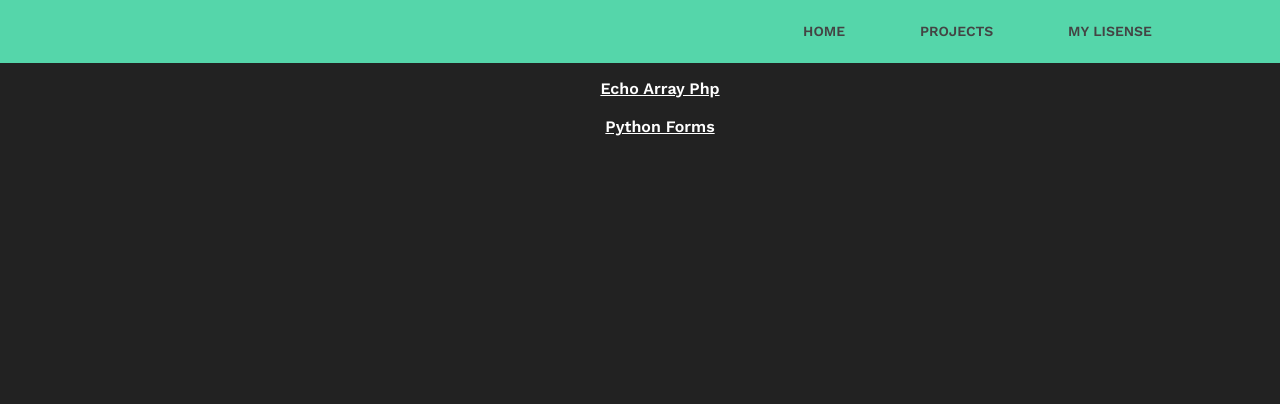
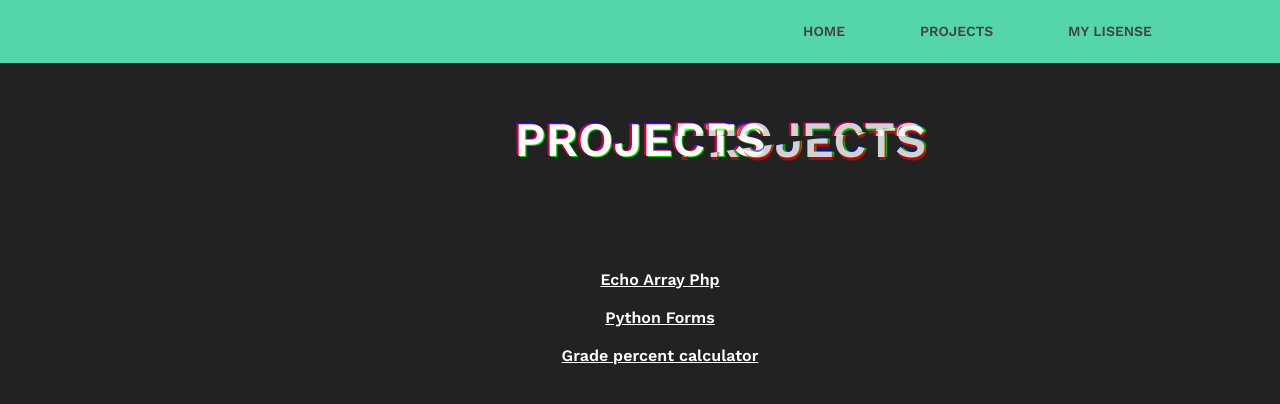
Before and after one commit to CaptainMudkip1/BankOfDogMobile, a PHP site: page /projects/ in a window 1280 px wide. Shown: the top 404 px of the page. Run offline with PHP 8.4, Linux system fonts and the light colour scheme.

Commit message:
Finished grade calculator and added a cool title to the projects page.

```diff
--- /dev/null
+++ b/css/glitch.css
@@ -0,0 +1,87 @@
+.glitch {
+  font-size: 3rem;
+  font-weight: 700;
+  text-transform: uppercase;
+  color: #ffffff;
+  position: relative;
+
+  text-shadow: 0.05em 0 0 rgba(255, 0, 0, 0.75),
+    -0.025em -0.05em 0 rgba(0, 255, 0, 0.75),
+    0.025em 0.05em 0 rgba(0, 0, 255, 0.75);
+
+  animation: glitch 500ms infinite;
+}
+
+.glitch span {
+  position: absolute;
+  top: 0;
+  left: 675px;
+}
+
+.glitch span:first-child {
+  animation: glitch 650ms infinite;
+  clip-path: polygon(0 0, 100% 0, 100% 45%, 0 45%);
+  transform: translate(-0.025em, -0.0125em);
+  /* color: green; */
+  opacity: 0.8;
+}
+
+.glitch span:last-child {
+  animation: glitch 375ms infinite;
+  clip-path: polygon(0 80%, 100% 20%, 100% 100%, 0 100%);
+  transform: translate(0.0125em, 0.025em);
+  /* color: red; */
+  opacity: 0.8;
+}
+
+/* https://web.dev/prefers-reduced-motion/#(bonus)-forcing-reduced-motion-on-all-websites */
+
+@keyframes glitch {
+  0% {
+    text-shadow: 0.05em 0 0 rgba(255, 0, 0, 0.75),
+      -0.05em -0.025em 0 rgba(0, 255, 0, 0.75),
+      -0.025em 0.05em 0 rgba(0, 0, 255, 0.75);
+  }
+  14% {
+    text-shadow: 0.05em 0 0 rgba(255, 0, 0, 0.75),
+      -0.05em -0.025em 0 rgba(0, 255, 0, 0.75),
+      -0.025em 0.05em 0 rgba(0, 0, 255, 0.75);
+  }
+  15% {
+    text-shadow: -0.05em -0.025em 0 rgba(255, 0, 0, 0.75),
+      0.025em 0.025em 0 rgba(0, 255, 0, 0.75),
+      -0.05em -0.05em 0 rgba(0, 0, 255, 0.75);
+  }
+  49% {
+    text-shadow: -0.05em -0.025em 0 rgba(255, 0, 0, 0.75),
+      0.025em 0.025em 0 rgba(0, 255, 0, 0.75),
+      -0.05em -0.05em 0 rgba(0, 0, 255, 0.75);
+  }
+  50% {
+    text-shadow: 0.025em 0.05em 0 rgba(255, 0, 0, 0.75),
+      0.05em 0 0 rgba(0, 255, 0, 0.75), 0 -0.05em 0 rgba(0, 0, 255, 0.75);
+  }
+  99% {
+    text-shadow: 0.025em 0.05em 0 rgba(255, 0, 0, 0.75),
+      0.05em 0 0 rgba(0, 255, 0, 0.75), 0 -0.05em 0 rgba(0, 0, 255, 0.75);
+  }
+  100% {
+    text-shadow: -0.025em 0 0 rgba(255, 0, 0, 0.75),
+      -0.025em -0.025em 0 rgba(0, 255, 0, 0.75),
+      -0.025em -0.05em 0 rgba(0, 0, 255, 0.75);
+  }
+}
+
+@media (prefers-reduced-motion: reduce) {
+  *,
+  ::before,
+  ::after {
+    animation-delay: -1ms !important;
+    animation-duration: 1ms !important;
+    animation-iteration-count: 1 !important;
+    background-attachment: initial !important;
+    scroll-behavior: auto !important;
+    transition-duration: 0s !important;
+    transition-delay: 0s !important;
+  }
+}
--- a/css/index.css
+++ b/css/index.css
@@ -1,12 +1,14 @@
 /* @import url("bulma.css"); */
 
 @import url('https://fonts.googleapis.com/css?family=Work+Sans:400,600');
+@import url("glitch.css");
 
 body[noscroll] {
 	overflow: hidden;
 	margin: 0;
 	height: 100%;
 	overflow-y: hidden;
+	display: grid;
 }
 
 div[heightspacer] {
--- a/projects/index.html
+++ b/projects/index.html
@@ -16,10 +16,18 @@
     </div>
   </header>
   <div align="center">
+    <h1 class="glitch">
+      <span aria-hidden="true">Projects</span>
+      <p>Projects</p>
+      <span aria-hidden="true">Projects</span>
+    </h1>
+    <br><br>
     <ul>
       <a href="https://github.com/CaptainMudkip1/Echo-Array-PHP" class="text">Echo Array Php</a>
       <br><br>
       <a href="https://github.com/CaptainMudkip1/PythonForms" class="text">Python Forms</a>
+      <br><br>
+      <a href="../grade_calc" class="text">Grade percent calculator</a>
     </ul>
   </div>
 </body>
```
Also changed, not shown: grade_calc/index.html (+6 -3 lines), grade_calc/index.js (+8 -6 lines).
